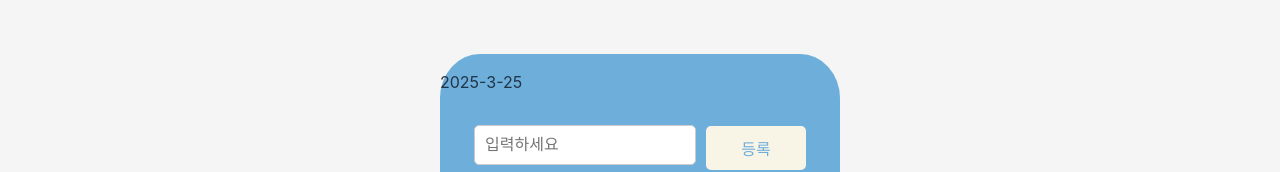
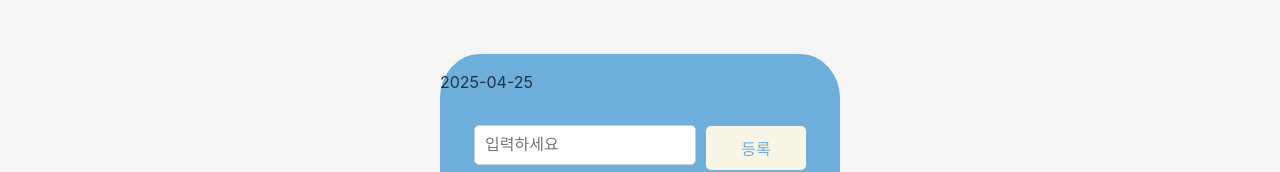
Before and after one commit to suhyeon0111/Typescript_study, a React (Vite) app in the folder myWebPage/client/: page / in a window 1280 px wide. Shown: the part 126-298 px from the top of the page. Built offline with nearby package versions, Linux system fonts and the light colour scheme.

Commit message:
Tday: Date => Tday: string 형식으로 변경

```diff
--- a/myWebPage/client/src/components/common/Today.tsx
+++ b/myWebPage/client/src/components/common/Today.tsx
@@ -1,11 +1,10 @@
 import React from "react";
 
 
-export default function Today({ Tday }: { Tday: Date | null }) {
-    const customDay = `${Tday?.getFullYear()}-${Tday?.getMonth()}-${Tday?.getDate()}`;
+export default function Today({ Tday }: { Tday: string }) {
     return (
         <>
-            <p>{customDay}</p>
+            <p>{Tday}</p>
         </>
     );
 }
--- a/myWebPage/client/src/pages/MainPage/CreateTodo.tsx
+++ b/myWebPage/client/src/pages/MainPage/CreateTodo.tsx
@@ -5,8 +5,7 @@ import "../../styles/TodoStyle.css";
 import { addTodo } from "../../api/addTodo";
 
 
-export default function CreateTodo({ Tday }: { Tday: Date | null }) {
-  const customDay = `${Tday?.getFullYear()}-${String(Tday?.getMonth() + 1).padStart(2, '0')}-${String(Tday?.getDate()).padStart(2, '0')}`;
+export default function CreateTodo({ Tday }: { Tday: string }) {
 
   // 입력값 관리
   const [inputText, setInputText] = useState<string>("");
@@ -22,7 +21,7 @@ export default function CreateTodo({ Tday }: { Tday: Date | null }) {
     try {
       const newTodo = await addTodo(
         {
-          date: customDay,
+          date: Tday,
           id: uuidv4(),
           text: inputText,
           completed: false
@@ -30,7 +29,6 @@ export default function CreateTodo({ Tday }: { Tday: Date | null }) {
       );
       console.log("Todo added>>>>", newTodo);
       setInputText('');
-      console.log("Tday>>>", customDay);
     } catch {
       alert("할 일 추가에 실패했습니다.");
     }
--- a/myWebPage/client/src/pages/MainPage/MainPage.tsx
+++ b/myWebPage/client/src/pages/MainPage/MainPage.tsx
@@ -1,4 +1,5 @@
-import React, { useState } from 'react';
+import React, { useState, useEffect } from 'react';
+import axios from 'axios';
 import { LuCircleUserRound } from 'react-icons/lu';
 import { useNavigate, useLocation } from 'react-router-dom';
 
@@ -6,6 +7,7 @@ import CreateTodo from './CreateTodo';
 import TodoItem from './TodoItem';
 import Logo from '../../components/common/Logo';
 import Today from '../../components/common/Today';
+import { addTodo } from '../../api/addTodo';
 
 
 // 초기 틀 설정
@@ -25,11 +27,23 @@ function MainPage() {
 
   const today = new Date();  // 현재 날짜
   // 날짜 커스텀
-  const formattedDate = new Date(today.getFullYear(), today.getMonth(), today.getDate());
+  const customDay = `${today?.getFullYear()}-${String(today?.getMonth() + 1).padStart(2, '0')}-${String(today?.getDate()).padStart(2, '0')}`;
 
   // 가상데이터 리스트
   const [todoList, setTodoList] = useState<TList[]>([
   ]);
+
+  // 데이터 불러오기
+  // useEffect(() => {
+  //   const fetchTodos = async () => {
+  //     const response = await axios.get(`http://localhost:3001/todo/${customDay}`);
+  //     setTodoList(response.data);
+  //   };
+  //   console.log("TodoList>>>>", todoList);
+  //   fetchTodos();
+  // }, [customDay]);
+
+
 
   // 삭제 함수
   const textDeleteHandler = (id: number) => {
@@ -69,8 +83,8 @@ function MainPage() {
       <Logo />
       < LuCircleUserRound className='UserIcon' onClick={onClickIcon} />
       <div className='Container'>
-        <Today Tday={formattedDate} />
-        <CreateTodo Tday={formattedDate} />
+        <Today Tday={customDay} />
+        <CreateTodo Tday={customDay} />
         <div className='todoListContainer'>
           {selectedItems.map((item) => (
             <TodoItem
```
Also changed, not shown: 1 other file (tests, documents, lock files or other folders).
